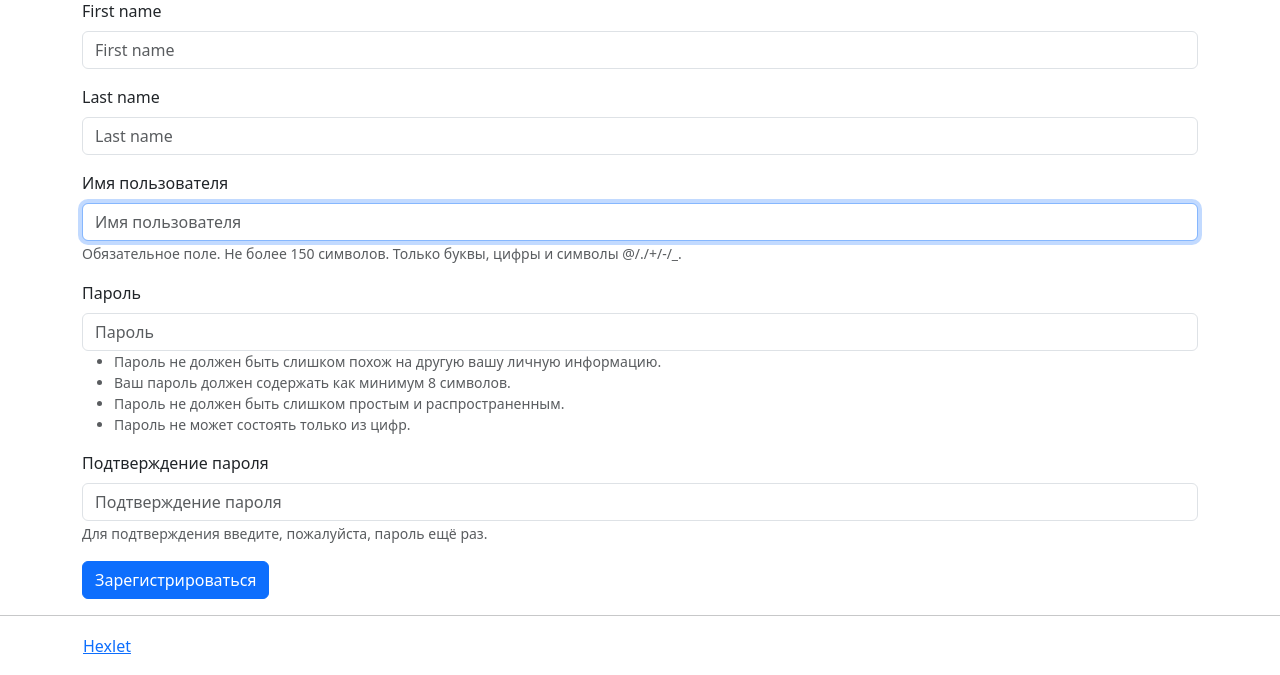
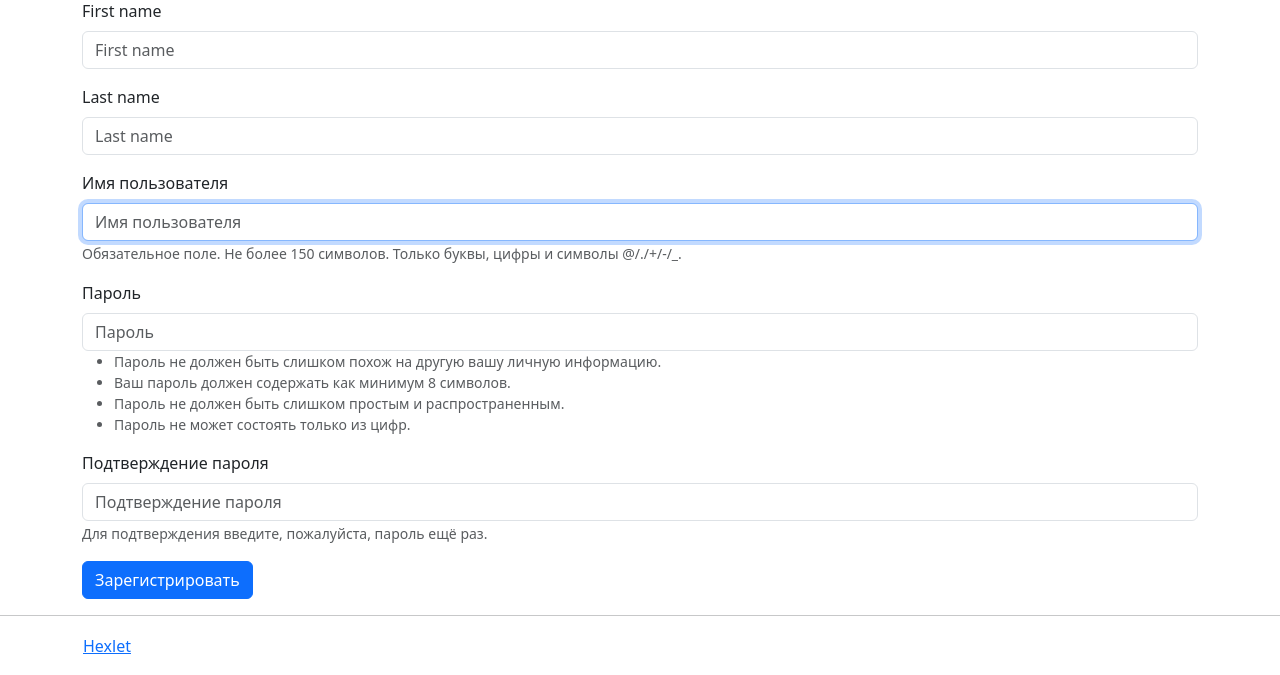
Before and after one commit to Maxcosanostra/python-project-52, a Django app: page /users/create/ in a window 1280 px wide. Shown: the part 153-828 px from the top of the page. Run offline with Django 5.2, Linux system fonts and the light colour scheme; some libraries are stand-ins or nearby versions.

Commit message:
change sign up button name due to playwright

```diff
--- a/templates/users/user_form.html
+++ b/templates/users/user_form.html
@@ -32,7 +32,7 @@
             {% if object %}
                 {% trans "Сохранить" %}
             {% else %}
-                {% trans "Зарегистрироваться" %}
+                {% trans "Зарегистрировать" %}
             {% endif %}
         </button>
     </form>
```
